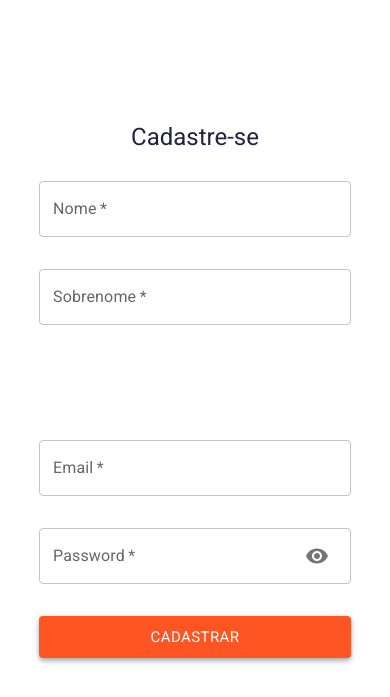
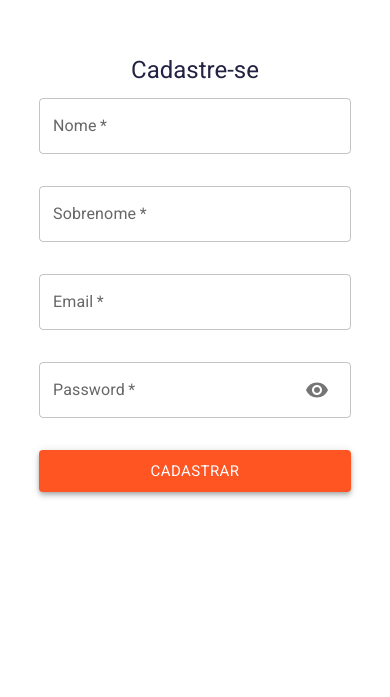
Before and after one commit to eduardodarocha/squad-21-frontend, a React (Create React App) app: page /cadastro in a window 390 px wide. Shown: the part 147-844 px from the top of the page. Built offline with nearby package versions, Linux system fonts and the light colour scheme.

Commit message:
:bug: fix: Consertando o espaçamento entre .nameSurname e .emailPassword

```diff
--- a/src/pages/cadastro/styles.css
+++ b/src/pages/cadastro/styles.css
@@ -1,11 +1,7 @@
-.formContent {
-    height: 300px;
-    gap: 2rem;
-}
-
 .nameSurname {
     display: flex;
     gap: 2rem;
+    margin-bottom: 1rem;
 }
 
 .fullName {
@@ -18,6 +14,7 @@
     flex-direction: column;
     justify-content: center;
     gap: 2rem;
+    margin-bottom: 1rem;
 }
 
 .credentials {
@@ -29,8 +26,8 @@
     .nameSurname {
         flex-direction: column;
         justify-content: none;
-        margin-bottom: 5.2rem;
         max-width: 312px;
+        margin-bottom: 1rem;
     }
 
     .fullName,
```
